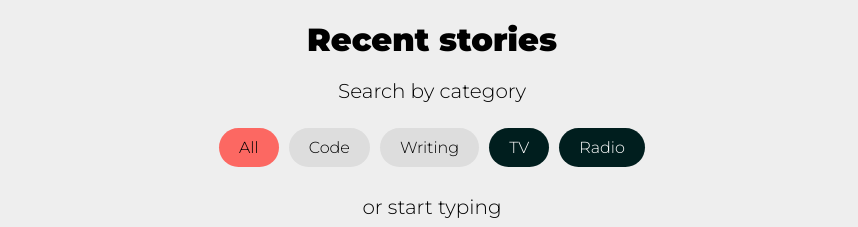
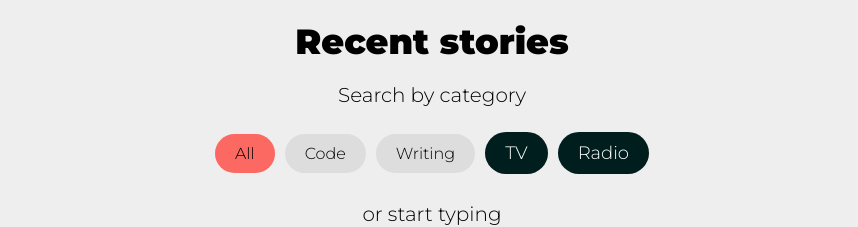
Before and after one commit to Teemeam/kakkoteemu-react, a React app: page / in a window 1280 px wide. Shown: the part 1620-1847 px from the top of the page, without its empty margins (208-1066 px from the left). Built offline with nearby package versions, Linux system fonts and the light colour scheme.

Commit message:
Minify JS, fix styles

```diff
--- a/src/js/components/About.jsx
+++ b/src/js/components/About.jsx
@@ -15,15 +15,22 @@ const StyledAbout = styled.div`
     font-family: 'Montserrat', sans-serif;
     font-weight: 300;
     text-align: center;
-    max-width: 500px;
+    max-width: 600px;
     margin: 0 auto;
-    font-size: 28px;
+    font-size: 35px;
     line-height: 1.3;
     color: #fc6862;
+    @media (max-width: 1400px) {
+      max-width: 500px;
+      font-size: 30px;
+    }
     @media (max-width: 520px) {
       max-width: none;
       width: 94%;
       margin: 0 3%;
+    }
+    @media (max-width: 360px) {
+      font-size: 27px;
     }
   }
   div > p > span {
--- a/src/js/components/Articles.jsx
+++ b/src/js/components/Articles.jsx
@@ -9,9 +9,12 @@ const StyledArticles = styled.div`
   padding: 40px 0;
   background-color: #eee;
   .data-wrapper {
-    max-width: 600px;
+    max-width: 800px;
     margin: 0 auto;
-    @media (max-width: 620px) {
+    @media (max-width: 840px) {
+      max-width: 700px;
+    }
+    @media (max-width: 740px) {
       max-width: 400px;
     }
     @media (max-width: 430px) {
@@ -26,8 +29,11 @@ const StyledArticles = styled.div`
   .title-wrapper > h2 {
     font-family: 'Montserrat', sans-serif;
     font-weight: 900;
-    font-size: 32px;
+    font-size: 35px;
     margin: 0;
+    @media (max-width: 360px) {
+      font-size: 32px;
+    }
   }
   .title-wrapper > h3 {
     font-family: 'Montserrat', sans-serif;
@@ -41,7 +47,7 @@ const StyledArticles = styled.div`
     text-align: center;
     margin: 0 auto;
     padding: 20px 0 0 0;
-    @media (max-width: 480px) {
+    @media (max-width: 490px) {
       width: 275px;
     }
   }
@@ -74,7 +80,7 @@ const StyledArticles = styled.div`
     background-color: rgb(0, 30, 30);
     margin: 5px 5px 8px 5px;
     padding: 10px 20px;
-    font-size: 16px;
+    font-size: 18px;
     transition: transform 0.1s ease-in-out 0s;
     text-decoration: none;
     outline: none;
@@ -109,7 +115,7 @@ const StyledArticles = styled.div`
     display: flex;
     flex-direction: row;
     padding: 10px 0;
-    @media (max-width: 620px) {
+    @media (max-width: 740px) {
       flex-direction: column;
       padding: 0 0 30px 0;
     }
@@ -118,10 +124,10 @@ const StyledArticles = styled.div`
     background-size: cover;
     background-position: center;
     background-repeat: none;
-    width: 450px;
-    height: 150px;
-    margin: 0 15px 0 0;
-    @media (max-width: 620px) {
+    width: 550px;
+    height: 200px;
+    margin: 0 16px 0 0;
+    @media (max-width: 740px) {
       width: 100%;
       height: 0;
       margin: 0;
@@ -133,21 +139,20 @@ const StyledArticles = styled.div`
     margin: auto;
     font-family: 'Montserrat', sans-serif;
     font-weight: 900;
-    font-size: 16px;
-    line-height: 1.3;
-    @media (max-width: 620px) {
+    font-size: 20px;
+    line-height: 1.45;
+    @media (max-width: 840px) {
       font-size: 18px;
-      line-height: 1.4;
     }
   }
   .card__text > p {
     font-family: 'Montserrat', sans-serif;
     font-weight: 300;
-    font-size: 16px;
+    font-size: 18px;
     margin: 0;
-    padding: 6px 0 0 0;
+    padding: 8px 0 0 0;
     color: #fc6862;
-    @media (max-width: 620px) {
+    @media (max-width: 740px) {
       margin: 0 12px;
       padding: 0;
     }
@@ -158,21 +163,21 @@ const StyledArticles = styled.div`
   }
   .card__text > a > p {
     margin: 0;
-    @media (max-width: 620px) {
+    @media (max-width: 740px) {
       padding: 10px 12px;
     }
   }
   .more-wrapper {
     text-align: center;
-    padding: 20px 0 10px 0;
-    @media(max-width: 620px) {
+    padding: 30px 0 10px 0;
+    @media(max-width: 740px) {
       padding: 0 0 10px 0;
     }
   }
   .more-wrapper > button {
     font-family: 'Montserrat', sans-serif;
     font-weight: 300;
-    font-size: 16px;
+    font-size: 18px;
     border: none;
     background-color: #fc6862;
     padding: 10px 20px;
@@ -186,7 +191,9 @@ const StyledArticles = styled.div`
   }
   .nothing-to-show {
     font-family: 'Montserrat', sans-serif;
+    font-size: 20px;
     font-weight: 300;
+    line-height: 1.4;
     text-align: center;
     width: 94%;
     margin: 0 3%;
@@ -272,8 +279,8 @@ const Articles = (props) => {
         <button style={{ backgroundColor: buttonValue === '' ? '#fc6862' : '#ddd' }} onClick={ e => setButtonValue('') }>All</button>
         <button style={{ backgroundColor: buttonValue === 'code' ? '#fc6862' : '#ddd' }} onClick={ e => setButtonValue('code') }>Code</button>
         <button style={{ backgroundColor: buttonValue === 'writing' ? '#fc6862' : '#ddd' }} onClick={ e => setButtonValue('writing') }>Writing</button>
-        <a href='https://drive.google.com/open?id=0B_O6i0BSTEvJZkNsQXN0X0hCX2c' target='_blank'>TV</a>
-        <a href='https://drive.google.com/open?id=0B_O6i0BSTEvJem9rREJndkdwXzg' target='_blank'>Radio</a>
+        <a href='https://drive.google.com/drive/folders/1iN8jvAqSwJnkTyqAggJ1copS3PbTWcHu?usp=sharing' target='_blank'>TV</a>
+        <a href='https://drive.google.com/drive/folders/1rKNfLYwMPW8wwYPjGIDQenUsDETxSX39?usp=sharing' target='_blank'>Radio</a>
       </div>
       <div className='title-wrapper'>
         <h3>or start typing</h3>
--- a/src/js/components/Feedback.jsx
+++ b/src/js/components/Feedback.jsx
@@ -10,16 +10,26 @@ const StyledFeedback = styled.div`
     height: 30vh;
   }
   form {
-    width: 310px;
+    width: 500px;
     position: absolute;
     top: 50%;
     left: 50%;
     transform: translate(-50%, -50%);
     text-align: center;
+    @media (max-width: 540px) {
+      width: 400px;
+    }
+    @media (max-width: 440px) {
+      width: 94%;
+    }
+    @media (max-width: 360px) {
+      width: 100%;
+    }
   }
   input {
+    width: 350px;
     font-family: 'Montserrat', sans-serif;
-    font-size: 14px;
+    font-size: 20px;
     font-weight: 300;
     background-color: transparent;
     border: 1px solid #fc6862;
@@ -27,17 +37,27 @@ const StyledFeedback = styled.div`
     border-radius: 30px 0 0 30px;
     padding: 10px 20px;
     color: #fc6862;
+    @media (max-width: 540px) {
+      width: 260px;
+    }
+    @media (max-width: 440px) {
+      width: 60%;
+    }
+    @media (max-width: 360px) {
+      width: 50%;
+    }
     :focus {
       outline: none;
     }
   }
   input::placeholder {
-    font-size: 14px;
+    font-size: 20px;
     color: #fc6862;
   }
   button {
+    width: 90px;
     font-family: 'Montserrat', sans-serif;
-    font-size: 14px;
+    font-size: 20px;
     font-weight: 900;
     background-color: transparent;
     border: 1px solid #fc6862;
--- a/src/js/components/Footer.jsx
+++ b/src/js/components/Footer.jsx
@@ -22,25 +22,31 @@ const StyledFooter = styled.div`
   }
   div > div > h3 {
     font-family: 'Montserrat', sans-serif;
-    font-size: 22px;
+    font-size: 28px;
     font-weight: 900;
     text-align: center;
     margin: 0;
     padding: 10px 0;
     color: #fb544d;
     mix-blend-mode: screen;
+    @media (max-width: 1400px) {
+      font-size: 22px;
+    }
     @media (max-width: 820px) {
       padding: 20px 0 10px 0;
     }
   }
   div > div > p, a {
     font-family: 'Montserrat', sans-serif;
-    font-size: 20px;
+    font-size: 24px;
     font-weight: 300;
     text-align: center;
     margin: 0;
     color: #fb544d;
     mix-blend-mode: screen;
+    @media (max-width: 1400px) {
+      font-size: 20px;
+    }
   }
   .copyright {
     text-align: center;
--- a/src/js/components/Landing.jsx
+++ b/src/js/components/Landing.jsx
@@ -22,10 +22,13 @@ const StyledLanding = styled.div`
     font-weight: 900;
     margin: 0;
     padding: 0;
-    font-size: 140px;
+    font-size: 180px;
     line-height: 1.1;
     mix-blend-mode: screen;
     white-space: nowrap;
+    @media (max-width: 1400px) {
+      font-size: 140px;
+    }
     @media (max-width: 900px) {
       font-size: 16.5vw;
     }
@@ -36,11 +39,20 @@ const StyledLanding = styled.div`
     font-weight: 300;
     margin: 0 3% 0 0;
     padding: 30px 0 0 0;
-    font-size: 30px;
+    font-size: 35px;
     line-height: 1.1;
     mix-blend-mode: screen;
+    @media (max-width: 1400px) {
+      font-size: 30px;
+    }
     @media (max-width: 900px) {
       padding: 20px 0 0 0;
+    }
+    @media (max-width: 360px) {
+      font-size: 27px;
+    }
+    @media (max-width: 330px) {
+      font-size: 26px;
     }
   }
 `;
--- a/webpack.config.js
+++ b/webpack.config.js
@@ -2,10 +2,11 @@ const path = require('path');
 const HtmlWebpackPlugin = require('html-webpack-plugin');
 const MiniCssExtractPlugin = require('mini-css-extract-plugin');
 const CopyWebpackPlugin = require('copy-webpack-plugin');
+const TerserPlugin = require('terser-webpack-plugin');
 
-module.exports = {
+module.exports = env => ({
   entry: './src/index.js',
-  mode: 'development',
+  mode: env,
   devtool: 'inline-source-map',
   output: {
     path: path.resolve(__dirname, 'dist'),
@@ -23,6 +24,22 @@ module.exports = {
       }
     ]
   },
+  // Minify JS
+  ...(env === 'production' ? {
+    optimization: {
+      minimizer: [
+        new TerserPlugin({
+          parallel: true,
+          sourceMap: false,
+          terserOptions: {
+            ecma: 5,
+          },
+        }),
+      ],
+      namedModules: true,
+      namedChunks: true,
+    },
+  } : {}),
   devServer: {
     contentBase: path.join(__dirname, 'public')
   },
@@ -39,21 +56,21 @@ module.exports = {
         to: 'img',
       },
     ]),
-    // Siirrä jakokuva dist-kansioon
+    // Move share image to dist folder
     new CopyWebpackPlugin([
       {
         from: 'src/share.png',
         to: '',
       },
     ]),
-    // Siirrä .htaccess dist-kansioon
+    // Move .htaccess to dist folder
     new CopyWebpackPlugin([
       {
         from: '.htaccess',
         to: '',
       },
     ]),
-    // Sirrä robots.txt dist-kansioon
+    // Move robots.txt to dist folder
     new CopyWebpackPlugin([
       {
         from: 'robots.txt',
@@ -61,4 +78,4 @@ module.exports = {
       },
     ])
   ]
-}
+});
```
Also changed, not shown: package.json (+4 -3 lines), 2 other files (tests, documents, lock files or other folders).
